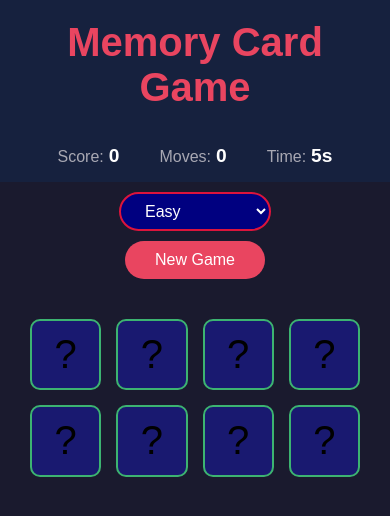
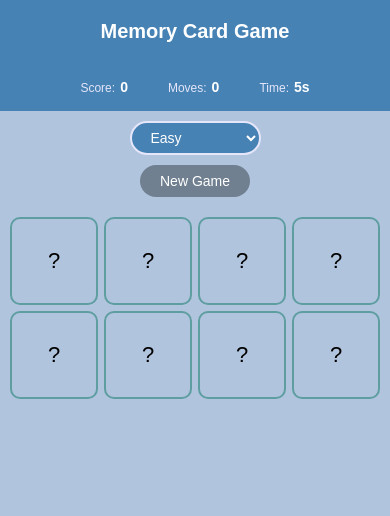
Before and after one commit to Praveen-tej/Memory-card-game, a React (Vite) app: page /game in a window 390 px wide. Shown: the top 516 px of the page. Built offline with nearby package versions, Linux system fonts and the light colour scheme.

Commit message:
changed styles

```diff
--- a/src/index.css
+++ b/src/index.css
@@ -5,36 +5,37 @@
 }
 
 body {
-  background-color: #1a1a2e;
+  background-color: lightsteelblue;
   font-family: Arial, sans-serif;
   min-height: 100vh;
 }
+
 .home-container {
   display: flex;
   justify-content: center;
   align-items: center;
   min-height: 100vh;
-    background-color: #1a1a2e;
+  background-color: lightsteelblue;
 }
 
 .home-content {
   text-align: center;
   padding: 50px 60px;
-    background-color: #16213e;
+  background-color: steelblue;
   border-radius: 20px;
-    border: 2px solid crimson;
+  border: 2px solid slategray;
   max-width: 450px;
 }
 
 .home-title {
-    color: crimson;
+  color: white;
   font-size: 40px;
   margin-bottom: 15px;
   white-space: nowrap;
 }
 
 .home-description {
-    color: darkgray;
+  color: lavender;
   font-size: 16px;
   margin-bottom: 30px;
   line-height: 1.5;
@@ -42,9 +43,9 @@ body {
 
 .play-btn {
   padding: 15px 50px;
-    background-color: crimson;
+  background-color: steelblue;
   color: white;
-    border: none;
+  border: 2px solid lavender;
   border-radius: 25px;
   font-size: 20px;
   cursor: pointer;
@@ -52,19 +53,20 @@ body {
 }
 
 .play-btn:hover {
-    background-color: darkred;
+  background-color: slategray;
   transform: scale(1.05);
 }
+
 /* Header */
 .game-header {
   text-align: center;
   padding: 20px;
-  background-color: #16213e;
+  background-color: steelblue;
 }
 
 .game-header h1 {
-  color: #e94560;
-  font-size: 2.5rem;
+  color: white;
+  font-size: 40px;
 }
 
 /* Stats */
@@ -73,17 +75,17 @@ body {
   justify-content: center;
   gap: 40px;
   padding: 15px;
-  background-color: #16213e;
+  background-color: steelblue;
 }
 
 .stat-label {
-  color: #a8a8b3;
-  font-size: 1rem;
+  color: lavender;
+  font-size: 16px;
 }
 
 .stat-value {
-  color: #ffffff;
-  font-size: 1.2rem;
+  color: white;
+  font-size: 19px;
   font-weight: bold;
   margin-left: 5px;
 }
@@ -93,16 +95,17 @@ body {
   display: block;
   margin: 10px auto;
   padding: 10px 30px;
-  background-color: #e94560;
+  background-color: slategray;
   color: white;
   border: none;
   border-radius: 25px;
-  font-size: 1rem;
+  font-size: 16px;
   cursor: pointer;
+  transition: 0.3s;
 }
 
 .reset-btn:hover {
-  background-color: #c73652;
+  background-color: cadetblue;
 }
 
 /* Cards grid */
@@ -155,15 +158,15 @@ body {
 }
 
 .card-back {
-  background-color: navy;
-  border: 2px solid crimson;
+  background-color: steelblue;
+  border: 2px solid lavender;
   transform: rotateY(180deg);
   font-size: 40px;
 }
 
 .card-front {
-  background-color: midnightblue;
-  border: 2px solid mediumseagreen;
+  background-color: lightsteelblue;
+  border: 2px solid cadetblue;
 }
 
 .win-message {
@@ -171,16 +174,22 @@ body {
   font-size: 48px;
   color: gold;
   padding: 20px;
-  animation: shake 1s infinite;
+  animation: pulse 1s infinite;
+}
+
+@keyframes pulse {
+  0%   { transform: scale(1); }
+  50%  { transform: scale(1.1); }
+  100% { transform: scale(1); }
 }
 
 .difficulty-select {
   display: block;
   margin: 10px auto;
   padding: 8px 20px;
-  background-color: navy;
+  background-color: steelblue;
   color: white;
-  border: 2px solid crimson;
+  border: 2px solid lavender;
   border-radius: 25px;
   font-size: 16px;
   cursor: pointer;
@@ -188,13 +197,13 @@ body {
 }
 
 .difficulty-select option {
-  background-color: navy;
+  background-color: steelblue;
   color: white;
   padding: 10px;
 }
 
 .difficulty-select:hover {
-  background-color: darkblue;
+  background-color: slategray;
 }
 
 .difficulty-buttons {
@@ -208,7 +217,7 @@ body {
   padding: 10px 20px;
   background-color: transparent;
   color: white;
-  border: 2px solid white;
+  border: 2px solid lavender;
   border-radius: 25px;
   font-size: 14px;
   cursor: pointer;
@@ -216,10 +225,77 @@ body {
 }
 
 .difficulty-btn.active {
-  background-color: crimson;
-  border-color: crimson;
+  background-color: slategray;
+  border-color: white;
 }
 
 .difficulty-btn:hover {
-  border-color: crimson;
+  border-color: white;
+  background-color: slategray;
 }
+
+/* Tablet */
+@media (max-width: 768px) {
+  .game-header h1 {
+    font-size: 24px;
+  }
+
+  .cards-grid {
+    gap: 8px;
+    padding: 15px;
+    max-width: 100%;
+  }
+
+  .card {
+    font-size: 28px;
+  }
+}
+
+/* Mobile */
+@media (max-width: 480px) {
+  .game-header h1 {
+    font-size: 20px;
+  }
+
+  .stat-label {
+    font-size: 12px;
+  }
+
+  .stat-value {
+    font-size: 14px;
+  }
+
+  .cards-grid {
+    gap: 6px;
+    padding: 10px;
+  }
+
+  .card {
+    font-size: 22px;
+  }
+
+  .reset-btn {
+    padding: 8px 20px;
+    font-size: 14px;
+  }
+
+  .difficulty-select {
+    font-size: 14px;
+    padding: 6px 15px;
+  }
+
+  .win-message {
+    font-size: 32px;
+  }
+
+  .home-content {
+    padding: 30px 20px;
+    width: 85%;
+  }
+
+  .play-btn {
+    font-size: 16px;
+    padding: 12px 30px;
+    white-space: nowrap;
+  }
+}
```
Lines whose indentation alone changed are shown as unchanged.
